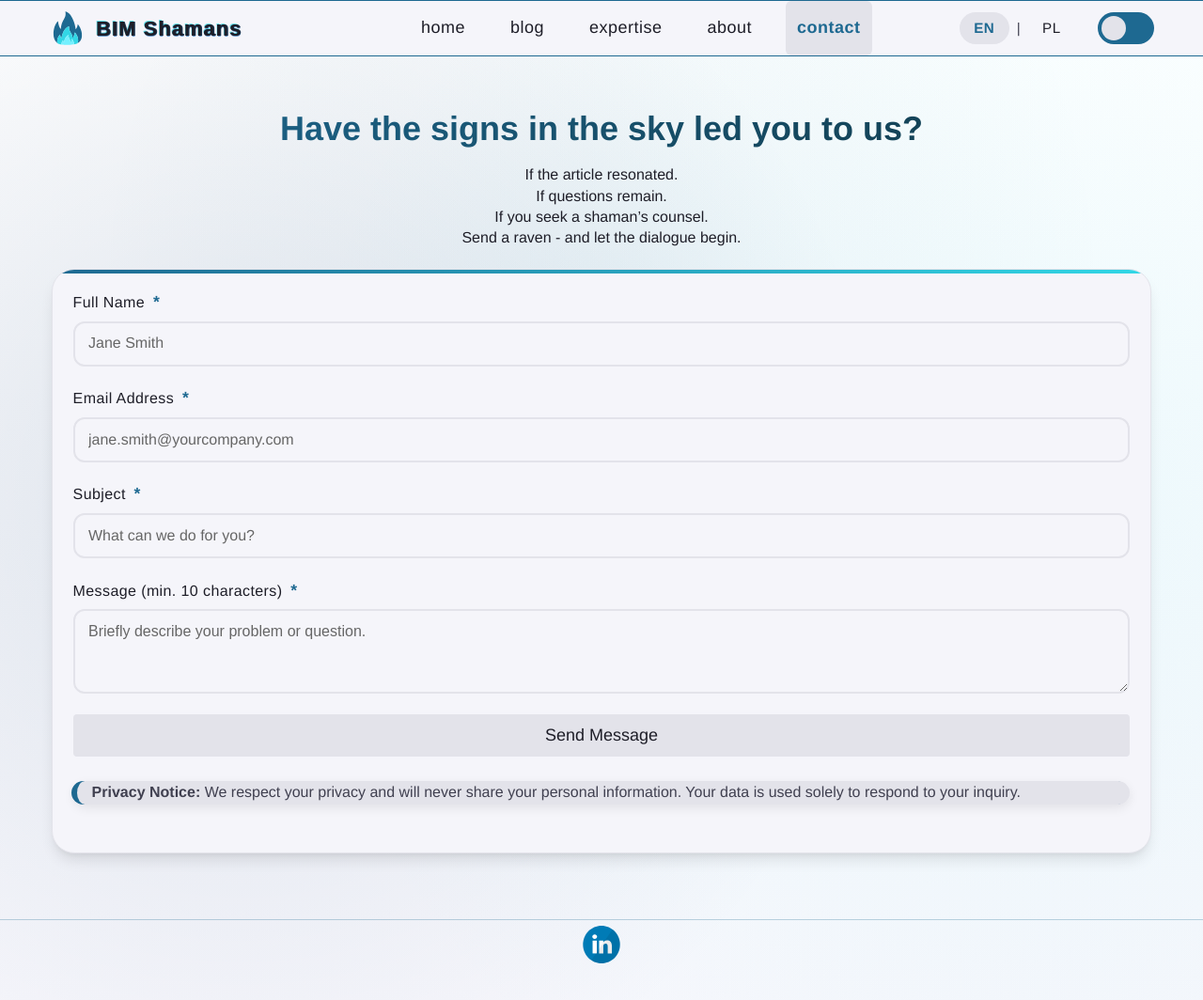
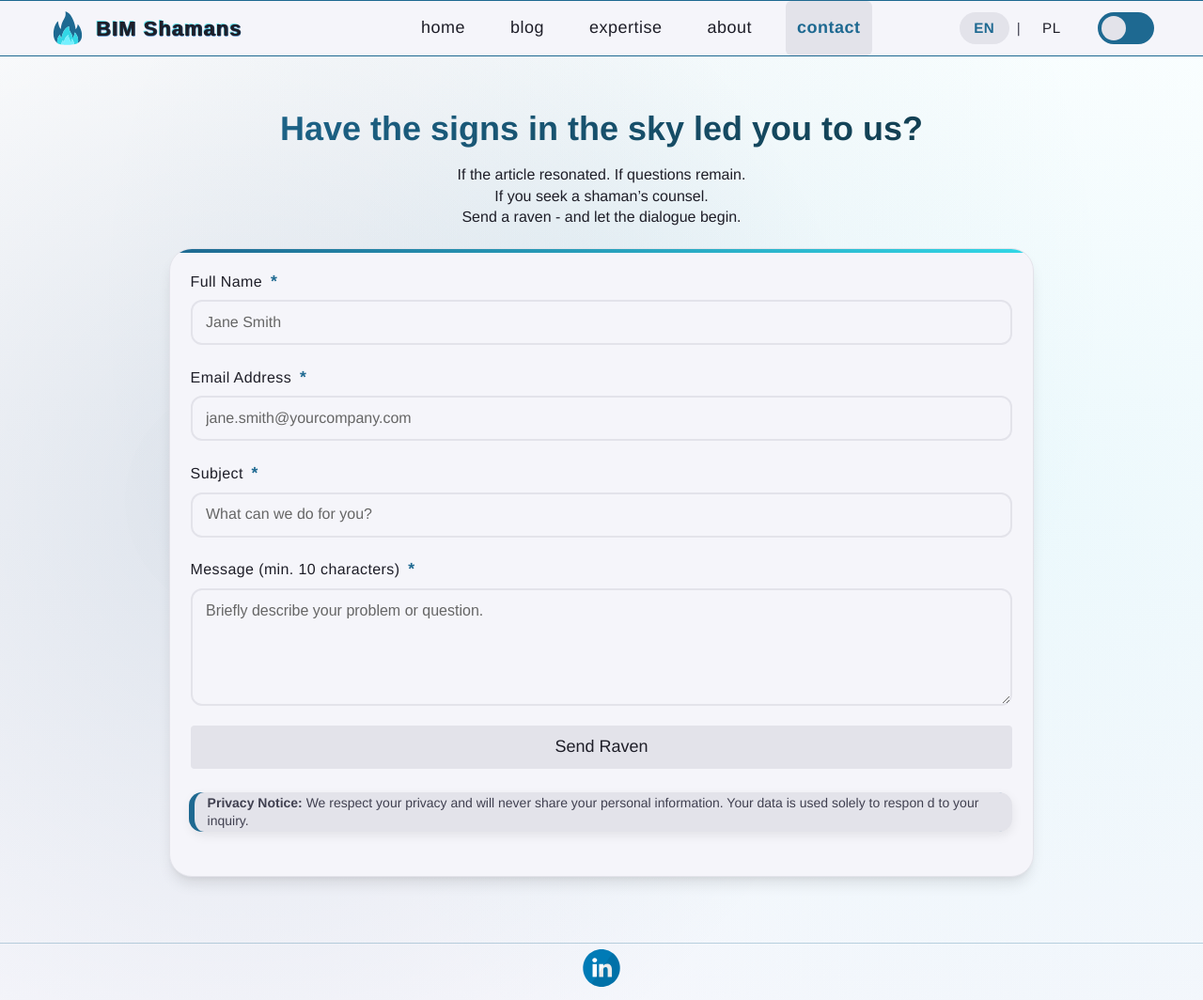
Before and after one commit to W7k-J/BimShamans, a Jekyll site: the page built from en/contact.md, in a window 1280 px wide and 1064 px high. Shown: the whole window at 94% size. Built offline with Jekyll 4.4.1, drawn with Linux system fonts in a browser that asks for light colours; some web fonts are replaced.

Commit message:
Poprawka formularza

```diff
--- a/_sass/_form.scss
+++ b/_sass/_form.scss
@@ -45,7 +45,7 @@ textarea.form-textarea:-ms-input-autofill {
     // Dolny margines nagłówka (odstęp przed formularzem)
     margin-bottom: 1.35rem;
     // Animacja tekstu - czas trwania i efekt)
-    animation: slideDown 0.8s ease-out;
+    animation: slideDown 0.9s ease-out;
 }
 
 .contact-header h1 {
@@ -175,10 +175,11 @@ textarea.form-textarea:-ms-input-autofill {
     border-color: var(--firstBlue-color);
 }
 
+// Minimalna wysokość pola tekstowego "Message"
+
 .form-textarea {
     resize: vertical;
-    // Minimalna wysokość pola tekstowego "Message"
-    min-height: 90px;
+    min-height: 125px;
     font-family: 'Montserrat', sans-serif;
 }
 
@@ -286,7 +287,7 @@ textarea.form-textarea:-ms-input-autofill {
     padding: 0.1em 1em;
     background: var(--forthGray-color);
     border-radius: $radius-medium;
-    font-size: 16px;
+    font-size: 14px;
     color: var(--secondGray-color);
     border-left: 4px solid var(--firstBlue-color);
     box-shadow: -2px 0 0 0 var(--firstBlue-color), 0 4px 12px rgba(0, 0, 0, 0.08);
--- a/assets/contact-form.js
+++ b/assets/contact-form.js
@@ -5,8 +5,10 @@ document.querySelectorAll('.form-input, .form-select, .form-textarea').forEach(i
         if (label) {
             const root = document.documentElement;
             if (root.classList.contains('dark-theme')) {
-                label.style.color = 'var(--secondBlue-color)';
+                // Kolor etykiety po klikni臋ciu w pole - dark theme
+                label.style.color = 'var(--firstBlue-color)';
             } else {
+                // Kolor etykiety po kliknięciu w pole - light theme (#1E6991)
                 label.style.color = 'var(--firstBlue-color)';
             }
         }
--- a/en/contact.md
+++ b/en/contact.md
@@ -8,7 +8,7 @@ permalink: /en/contact/
 
 <div class="contact-header">
     <h1>Have the signs in the sky led you to us?</h1>
-    <p>If the article resonated. <br> If questions remain. <br> If you seek a shaman’s counsel. <br> Send a raven - and let the dialogue begin.</p>
+    <p>If the article resonated. If questions remain. <br> If you seek a shaman’s counsel. <br> Send a raven - and let the dialogue begin.</p>
 </div>
 
 <div class="form-container">
@@ -95,12 +95,12 @@ permalink: /en/contact/
         </div>
 
         <button type="submit" class="button expand" data-success-text="Message Sent!">
-            Send Message
+            Send Raven
         </button>
 
         <div class="privacy-notice">
             <strong>Privacy Notice:</strong> We respect your privacy and will never share your personal information.
-            Your data is used solely to respond to your inquiry.
+            Your data is used solely to respon  d to your inquiry.
         </div>
     </form>
 </div>
--- a/style.scss
+++ b/style.scss
@@ -1166,10 +1166,10 @@ body::before {
   text-align: justify;
   text-justify: inter-word;
 }
-
+// szerokosc formularza
 .container {
   margin: 0 auto;
-  max-width: 1200px;
+  max-width: 950px;
   padding: 0 15px;
   width: 100%;
 }
```
Also changed, not shown: pl/contact.md (+2 -2 lines).
